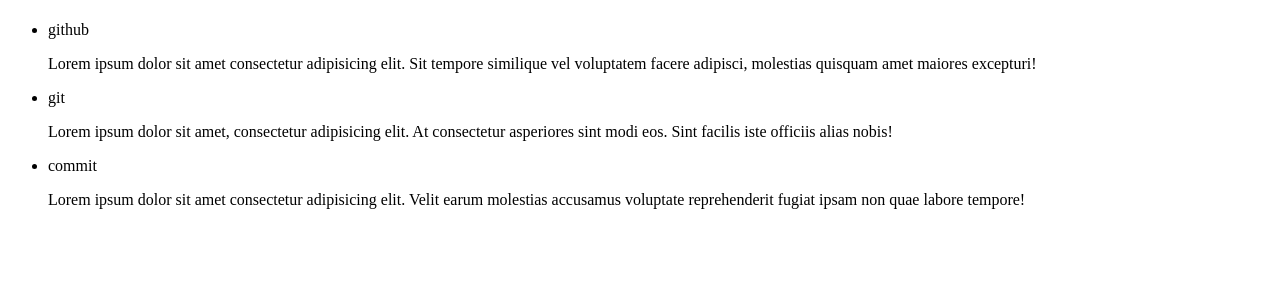
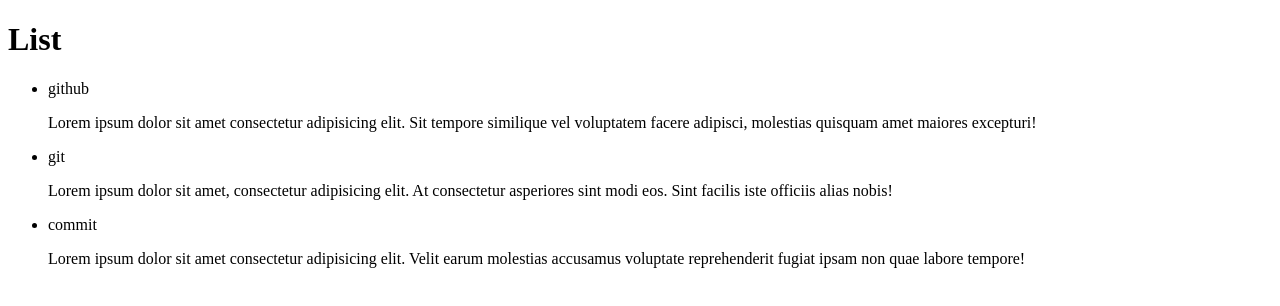
Before and after one commit to Aryadarrenp/post-test, a plain HTML site: page index.html in a window 1280 px wide. Drawn offline with Linux system fonts and the light colour scheme.

Commit message:
nambah p

```diff
--- a/index.html
+++ b/index.html
@@ -8,7 +8,7 @@
 </head>
 <body>
 <div>
-    <h1></h1>
+    <h1>List</h1>
     <ul>
         <li>github <p>Lorem ipsum dolor sit amet consectetur adipisicing elit. Sit tempore similique vel voluptatem facere adipisci, molestias quisquam amet maiores excepturi!</p></li>
         <li>git <p>Lorem ipsum dolor sit amet, consectetur adipisicing elit. At consectetur asperiores sint modi eos. Sint facilis iste officiis alias nobis!</p></li>
```
